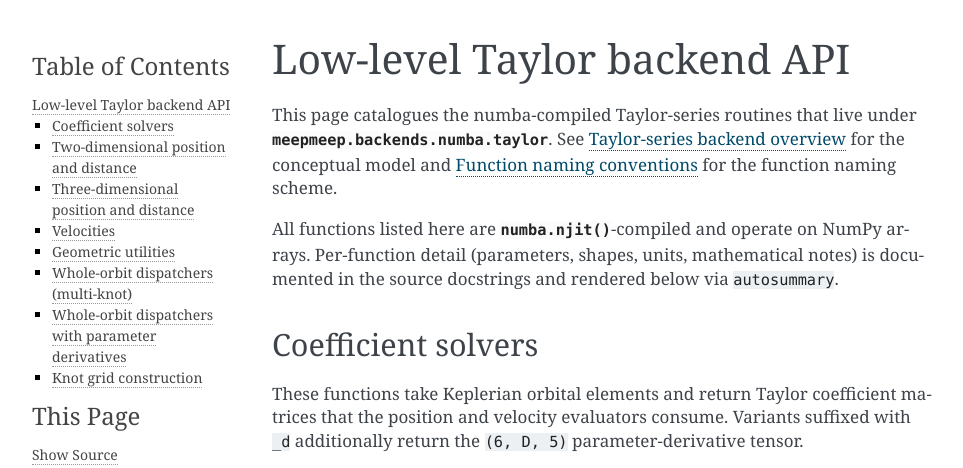
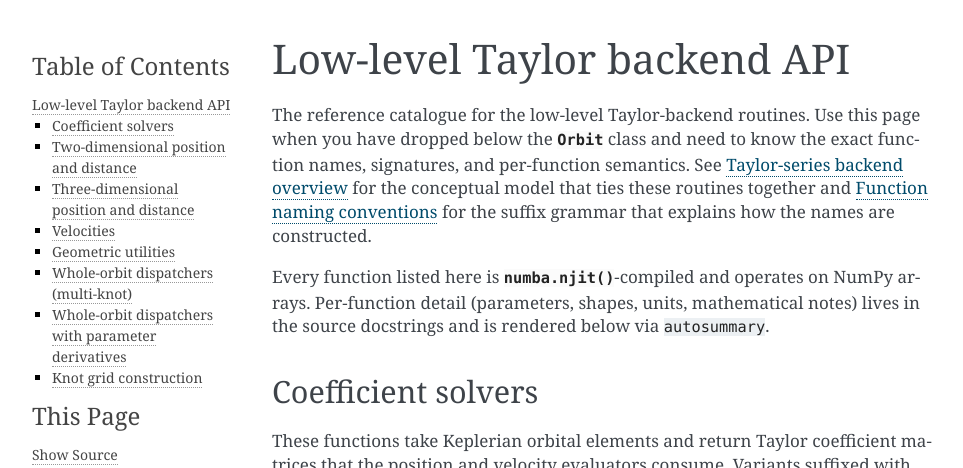
Before and after one commit to hpparvi/MeepMeep, a Sphinx documentation site: the page built from doc/source/api/low_level.rst, in a window 1280 px wide and 900 px high, cut to the strip 0-468 px from the top of the window. Shown: the whole strip, without its empty margins (148-1111 px from the left). Built offline with Sphinx 7.4.7, drawn with Linux system fonts in a browser that asks for light colours; pages that are not in the unit, such as notebooks, are missing from menus.

Commit message:
Revised documentation.

```diff
--- a/doc/source/api/low_level.rst
+++ b/doc/source/api/low_level.rst
@@ -3,15 +3,18 @@
 Low-level Taylor backend API
 ============================
 
-This page catalogues the numba-compiled Taylor-series routines that live
-under :mod:`meepmeep.backends.numba.taylor`. See :doc:`../taylor_overview`
-for the conceptual model and :doc:`../naming_conventions` for the function
-naming scheme.
+The reference catalogue for the low-level Taylor-backend routines. Use
+this page when you have dropped below the
+:class:`~meepmeep.orbit.Orbit` class and need to know the exact
+function names, signatures, and per-function semantics. See
+:doc:`../taylor_overview` for the conceptual model that ties these
+routines together and :doc:`../naming_conventions` for the suffix
+grammar that explains how the names are constructed.
 
-All functions listed here are :func:`numba.njit`-compiled and operate on
-NumPy arrays. Per-function detail (parameters, shapes, units, mathematical
-notes) is documented in the source docstrings and rendered below via
-``autosummary``.
+Every function listed here is :func:`numba.njit`-compiled and operates
+on NumPy arrays. Per-function detail (parameters, shapes, units,
+mathematical notes) lives in the source docstrings and is rendered
+below via ``autosummary``.
 
 
 Coefficient solvers
```
